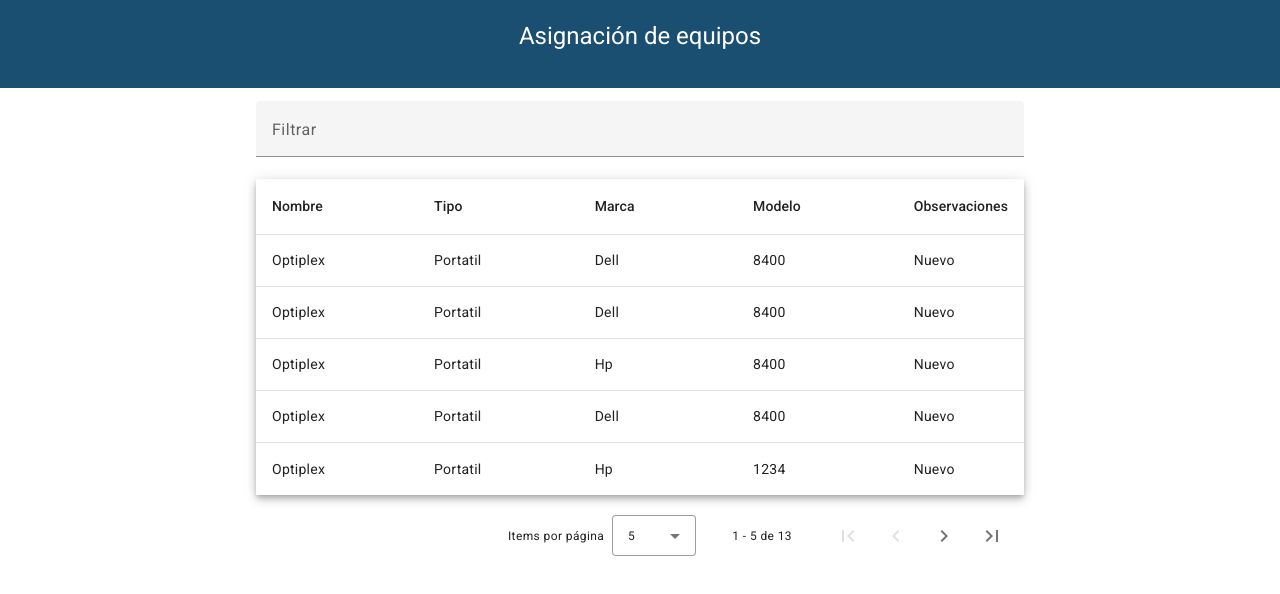
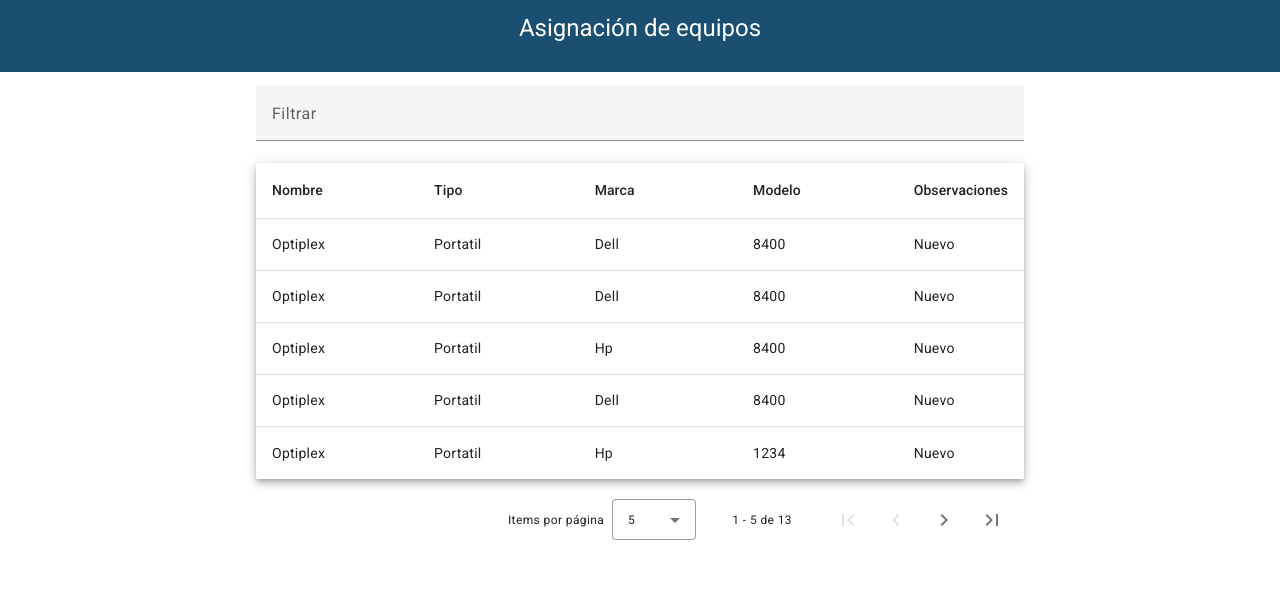
Before and after one commit to jdrosas/SGE, an Angular app in the folder FE-SGE/: page / in a window 1280 px wide. Shown: the top 594 px of the page. Built offline with nearby package versions, Linux system fonts and the light colour scheme.

Commit message:
Ajuste Padding Banner

```diff
--- a/FE-SGE/src/app/components/listado-asignaciones/listado-asignaciones.component.css
+++ b/FE-SGE/src/app/components/listado-asignaciones/listado-asignaciones.component.css
@@ -3,7 +3,7 @@ table {
   }
 
   .title {
-    padding: 20px;
+    padding: 12px;
     background-color: #1B4F72;
     text-align: center;
     color: white;
```
